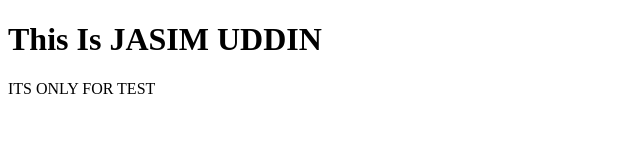
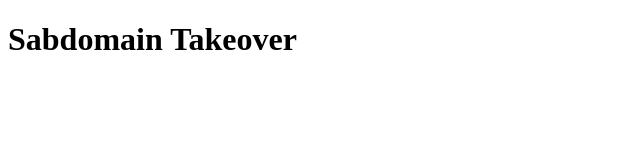
Before and after one commit to jasim147/link.e.tiktok.com, a plain HTML site: page index.html in a window 1280 px wide. Shown: the whole page, without its empty margins (0-640 px from the left). Drawn offline with Linux system fonts and the light colour scheme.

Commit message:
Update and rename url4221.s1.hilton.html to index.html

```diff
--- a/url4221.s1.hilton.html
+++ b/index.html
@@ -7,8 +7,7 @@
 </head>
 <body>
     <header>
-        <h1>This Is JASIM UDDIN</h1>
-        <p>ITS ONLY FOR TEST</p>
+        <h1>Sabdomain Takeover</h1>
     </header>
 </body>
 </html>
```
